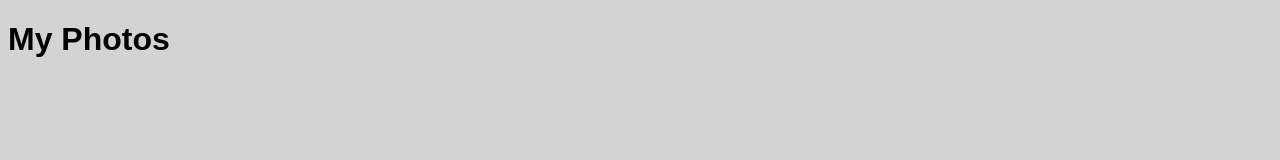
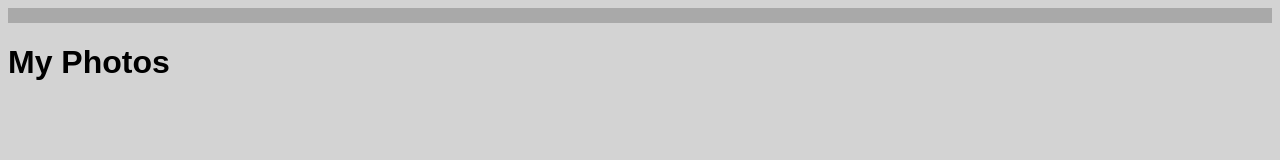
Before and after one commit to laurenxsnyder/499-photos, a plain HTML site: page index.html in a window 1280 px wide. Drawn offline with Linux system fonts and the light colour scheme.

Commit message:
add border

```diff
--- a/screen.css
+++ b/screen.css
@@ -1,6 +1,7 @@
 body {
     background: lightgray;
     font-family: Arial, Helvetica, sans-serif;
+    border-top: 15px solid darkgray;
 }
 
 img {
```
